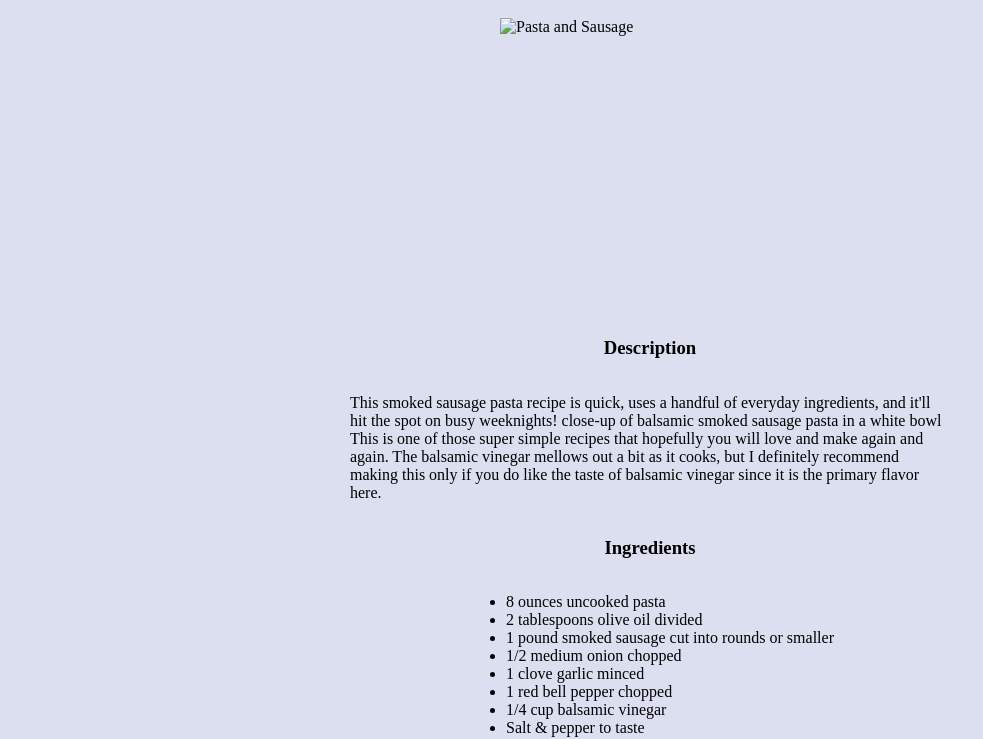
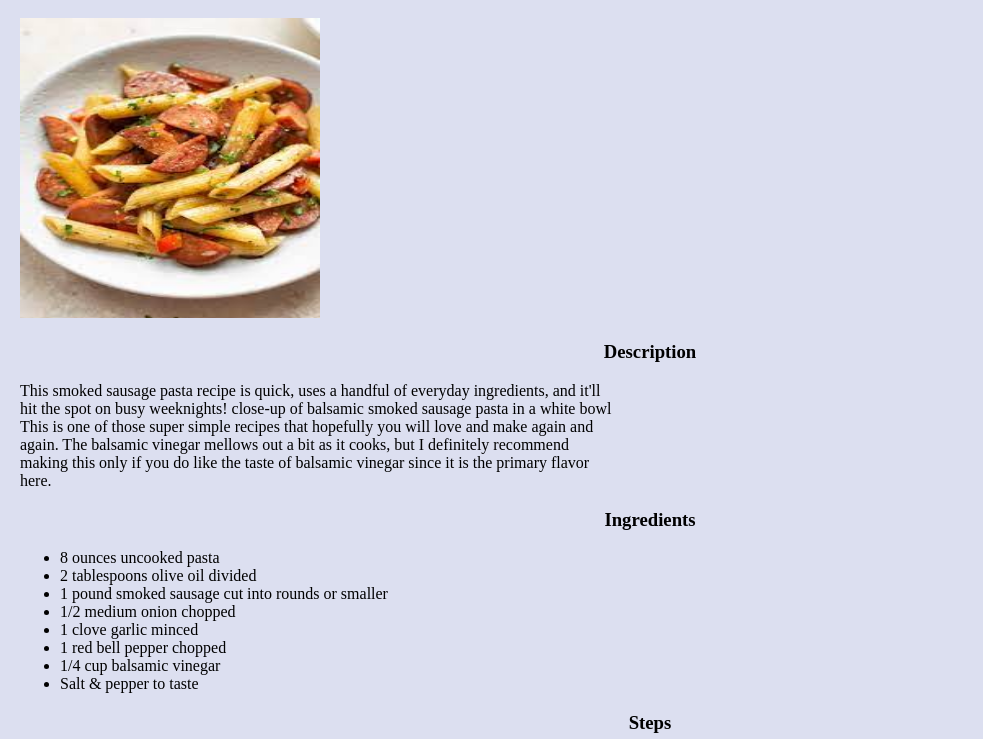
Before and after one commit to giantescape/Odin-recipes, a plain HTML site: page recipes/pasta.html in a window 1280 px wide. Shown: the part 90-829 px from the top of the page, without its empty margins (0-983 px from the left). Drawn offline with Linux system fonts and the light colour scheme.

Commit message:
Odin-recipes

```diff
--- a/recipes/pasta.html
+++ b/recipes/pasta.html
@@ -14,7 +14,7 @@
 <link rel="stylesheet" href="../styles.css">
 
     <div class="section">
-    <img src="./pasta.html" alt="Pasta and Sausage">
+    <img src="./images/pasta.jpeg" alt="Pasta and Sausage">
 </div>
 <h3>Description</h3>
 <div class="section">
--- a/styles.css
+++ b/styles.css
@@ -12,7 +12,7 @@ img{
 p{width: 600px;}
 ol{width: 600px;}
 
-h1,h2,h3, div.section{
+h1,h2,h3,section{
     display: flex;
     justify-content: center;
     align-items: center;
```
